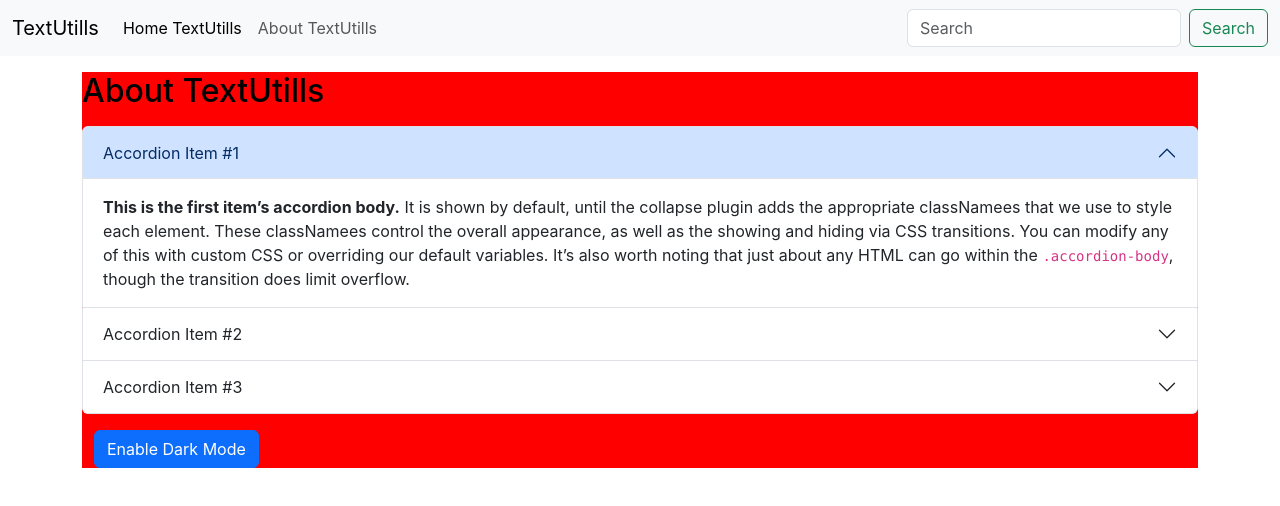
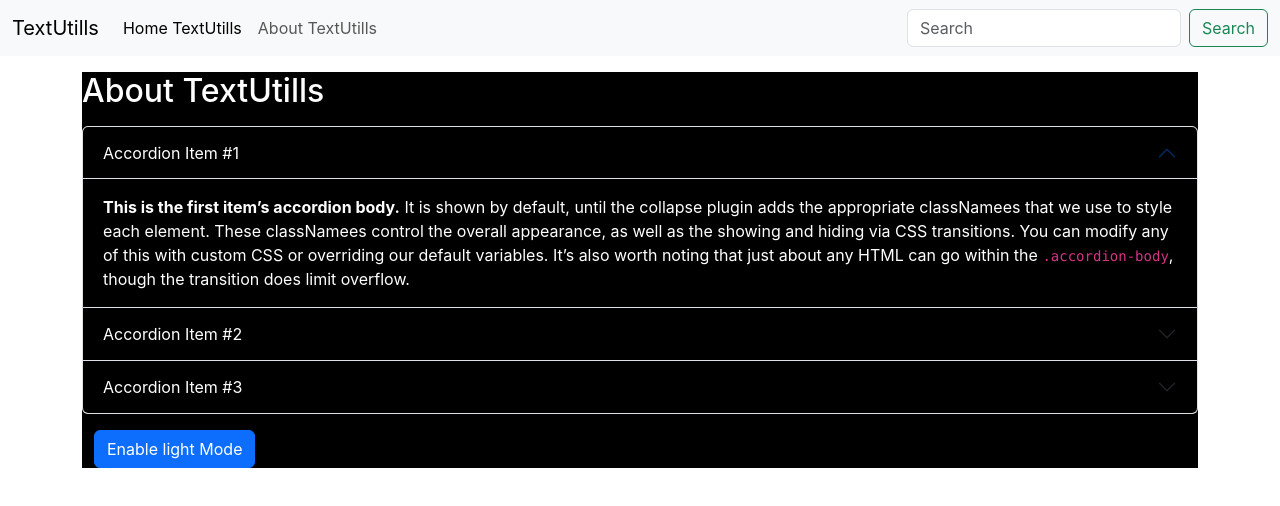
Before and after one commit to Shlokultra/React-Tutorial, a React (Create React App) app: page / in a window 1280 px wide. Shown: the top 506 px of the page. Built offline with nearby package versions, Linux system fonts and the light colour scheme.

Commit message:
cwh video10 completed

```diff
--- a/src/components/About.js
+++ b/src/components/About.js
@@ -1,54 +1,75 @@
-import React from 'react'
+import React, { useState } from 'react'
 
 export default function About() {
-    let mystyle={
-        color:'black',
-        backgroundColor:'red'
+
+    const [mystyle, setMystyle] = React.useState({
+        color: 'white',
+        backgroundColor: 'black'
+    });
+
+    const [btntext, setbtntext] = useState("Enable light Mode");
+
+    const togglestyle = () => {
+        if (mystyle.color === 'white') {
+            setMystyle({
+                color: 'black',
+                backgroundColor: 'white',
+            })
+            setbtntext("Enable dark Mode");
+        }
+        else {
+            setMystyle({
+                color: 'white',
+                backgroundColor: 'black',
+                border: '2px solid white'
+
+            })
+            setbtntext("Enable light Mode");
+        }
     }
-
     return (
         <div classNameName='container' style={mystyle}>
             <h2 className='my-2'>About TextUtills</h2>
-            <div className="accordion my-3" id="accordionExample">
+            <div className="accordion my-3" id="accordionExample" style={mystyle}>
                 <div className="accordion-item">
                     <h2 className="accordion-header">
-                        <button className="accordion-button" type="button" data-bs-toggle="collapse" data-bs-target="#collapseOne" aria-expanded="true" aria-controls="collapseOne">
+                        <button className="accordion-button" style={mystyle} type="button" data-bs-toggle="collapse" data-bs-target="#collapseOne" aria-expanded="true" aria-controls="collapseOne">
                             Accordion Item #1
                         </button>
                     </h2>
                     <div id="collapseOne" className="accordion-collapse collapse show" data-bs-parent="#accordionExample">
-                        <div className="accordion-body">
+                        <div className="accordion-body" style={mystyle}>
                             <strong>This is the first item’s accordion body.</strong> It is shown by default, until the collapse plugin adds the appropriate classNamees that we use to style each element. These classNamees control the overall appearance, as well as the showing and hiding via CSS transitions. You can modify any of this with custom CSS or overriding our default variables. It’s also worth noting that just about any HTML can go within the <code>.accordion-body</code>, though the transition does limit overflow.
                         </div>
                     </div>
                 </div>
                 <div className="accordion-item">
                     <h2 className="accordion-header">
-                        <button className="accordion-button collapsed" type="button" data-bs-toggle="collapse" data-bs-target="#collapseTwo" aria-expanded="false" aria-controls="collapseTwo">
+                        <button className="accordion-button collapsed" style={mystyle} type="button" data-bs-toggle="collapse" data-bs-target="#collapseTwo" aria-expanded="false" aria-controls="collapseTwo">
                             Accordion Item #2
                         </button>
                     </h2>
                     <div id="collapseTwo" className="accordion-collapse collapse" data-bs-parent="#accordionExample">
-                        <div className="accordion-body">
+                        <div className="accordion-body" style={mystyle}>
                             <strong>This is the second item’s accordion body.</strong> It is hidden by default, until the collapse plugin adds the appropriate classNamees that we use to style each element. These classNamees control the overall appearance, as well as the showing and hiding via CSS transitions. You can modify any of this with custom CSS or overriding our default variables. It’s also worth noting that just about any HTML can go within the <code>.accordion-body</code>, though the transition does limit overflow.
                         </div>
                     </div>
                 </div>
                 <div className="accordion-item">
                     <h2 className="accordion-header">
-                        <button className="accordion-button collapsed" type="button" data-bs-toggle="collapse" data-bs-target="#collapseThree" aria-expanded="false" aria-controls="collapseThree">
+                        <button className="accordion-button collapsed" style={mystyle} type="button" data-bs-toggle="collapse" data-bs-target="#collapseThree" aria-expanded="false" aria-controls="collapseThree">
                             Accordion Item #3
                         </button>
                     </h2>
                     <div id="collapseThree" className="accordion-collapse collapse" data-bs-parent="#accordionExample">
-                        <div className="accordion-body">
+                        <div className="accordion-body" style={mystyle}>
                             <strong>This is the third item’s accordion body.</strong> It is hidden by default, until the collapse plugin adds the appropriate classNamees that we use to style each element. These classNamees control the overall appearance, as well as the showing and hiding via CSS transitions. You can modify any of this with custom CSS or overriding our default variables. It’s also worth noting that just about any HTML can go within the <code>.accordion-body</code>, though the transition does limit overflow.
                         </div>
                     </div>
                 </div>
             </div>
-            <div className="container my-3">
-                <button type='button' className="btn btn-primary">Enable Dark Mode</button>
+            <div className="container my-3" >
+                <button onClick={togglestyle} type='button' className="btn btn-primary">{btntext}</button>
             </div>
         </div>
     )
```
